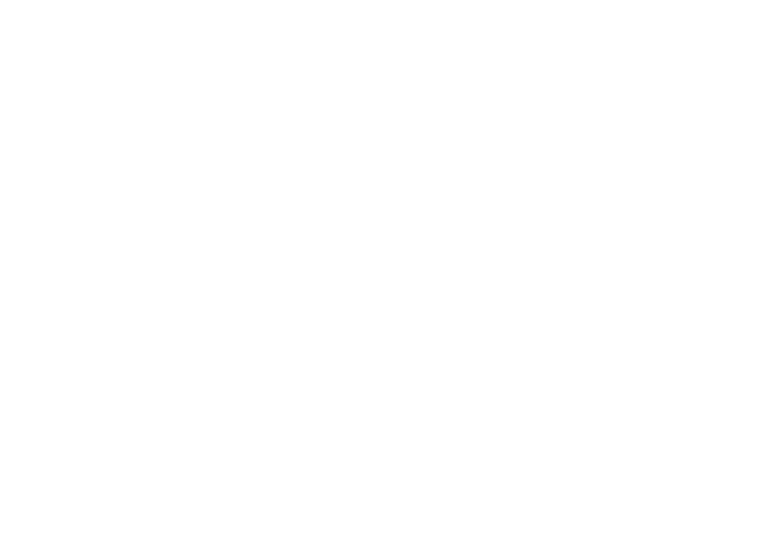
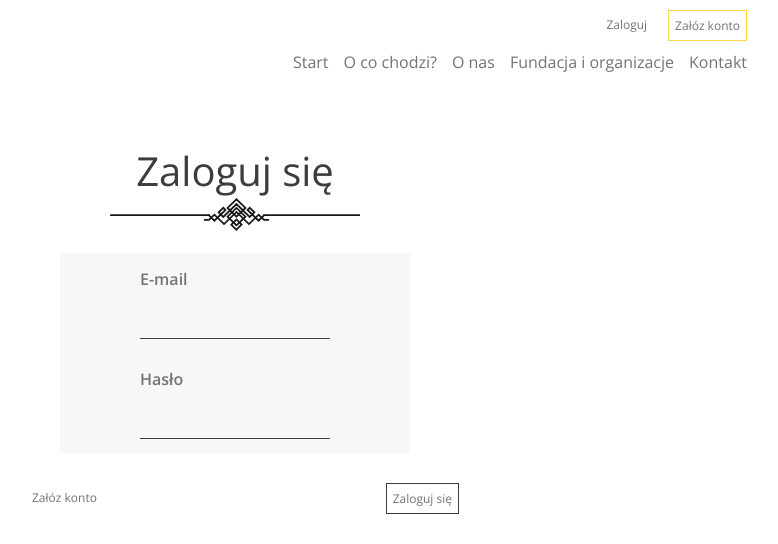
Before and after one commit to karolinapikus/oddam-dobre-rece, a React (Create React App) app: page /zaloguj in a window 1280 px wide. Shown: the top 544 px of the page, without its empty margins (405-1183 px from the left). Built offline with nearby package versions, Linux system fonts and the light colour scheme.

Commit message:
Login layout added

```diff
--- a/src/components/App/App.js
+++ b/src/components/App/App.js
@@ -3,12 +3,14 @@ import {BrowserRouter as Router, Switch, Route} from 'react-router-dom';
 import './App.scss';
 
 import Home from "../Home/Home"
+import Login from "../Login/Login"
 
 function App() {
   return (
     <Router>
       <Switch>
         <Route exact path="/" component={Home}/>
+        <Route path="/zaloguj" component={Login}/>
       </Switch>
     </Router>
 
--- a/src/components/Login/Login.js
+++ b/src/components/Login/Login.js
@@ -0,0 +1,39 @@
+import React, {Component} from 'react';
+import {BrowserRouter as Router, Link, Switch, Route} from 'react-router-dom';
+import './Login.scss';
+
+
+import Nav from "../Nav/Nav"
+class Login extends Component {
+    render(){
+        return (
+            <>
+            <Nav />
+            <div className="login__form">
+<div className="login__header">
+    <h2>Zaloguj się</h2>
+    <div className="header-divider"></div>
+</div>
+    <form>
+        <div class="form-fields">
+        <label for="email">E-mail</label>
+        <input type="mail" name="email" />
+        <label for="password">Hasło</label>
+        <input type="password" name="password" />
+        </div>
+    </form>
+    <div class="login__links">
+    <ul className="login-nav">
+    <li><Link to="/zaloz-konto">Załóz konto</Link></li>
+                        <li><Link to="/zaloguj">Zaloguj się</Link></li>
+
+                    </ul>
+    </div>
+
+            </div>
+            </>
+        )
+    }
+}
+
+export default Login;
--- /dev/null
+++ b/src/components/Login/Login.scss
@@ -0,0 +1,79 @@
+.login__form {
+    display: flex;
+    flex-direction: column;
+    align-items: center;
+    margin: 50px auto;
+    .login__header{
+        margin: 20px auto;
+        h2 {
+            text-align: center;
+            font-size: 40px;
+            color: #3C3C3C;
+            font-weight: 300;
+        }
+        .header-divider{
+            background: url("../../assets/Decoration.svg");
+            width: 250px;
+            height: 35px;
+            background-repeat: no-repeat;
+        }
+    }
+    form {
+        width: 350px;
+        height: 200px;
+        background-color: #f7f7f7;
+        .form-fields {
+            display: flex;
+            flex-direction: column;
+            justify-content: space-around;
+            height: 100%;
+            margin: auto 80px;
+            label {
+                font-weight: 600;
+            }
+            input {
+                width: 100%;
+                background: transparent;
+                border: solid #3C3C3C;
+                border-width: 0 0 1px 0;
+                margin: 0;
+                height: 20px;
+                font-size: 14px;
+            }
+            input:focus {
+                outline: none;
+            }
+        }
+
+    }
+    .login__links {
+        width: 35%;
+        margin: 20px auto;
+        ul {
+            margin: 10px 0 0 0;
+            width: 100%;
+            list-style: none;
+            display: flex;
+            justify-content: space-between;
+            margin-right: 10%;
+            li {
+                margin-left: 15px 40px;
+            }
+            &.login-nav {
+                font-size: 0.75em;
+                li {
+                    padding: 0.5em;
+                    &:last-child {
+                        border: 1px solid #3C3C3C;
+                    }
+                    a {
+                        text-decoration: none;
+                        color: inherit;
+                    }
+                }
+            }
+        }
+    }
+
+
+}
--- a/src/components/Nav/Nav.scss
+++ b/src/components/Nav/Nav.scss
@@ -0,0 +1,23 @@
+ul {
+    margin: 10px 0 0 0;
+    list-style: none;
+    display: flex;
+    justify-content: flex-end;
+    margin-right: 10%;
+    li {
+        margin-left: 15px;
+    }
+    &.small__nav {
+        font-size: 0.75em;
+        li {
+            padding: 0.5em;
+            &:last-child{
+                border: 1px solid #FAD648;
+            }
+            a {
+                text-decoration: none;
+                color: inherit;
+            }
+        }
+    }
+}
```
